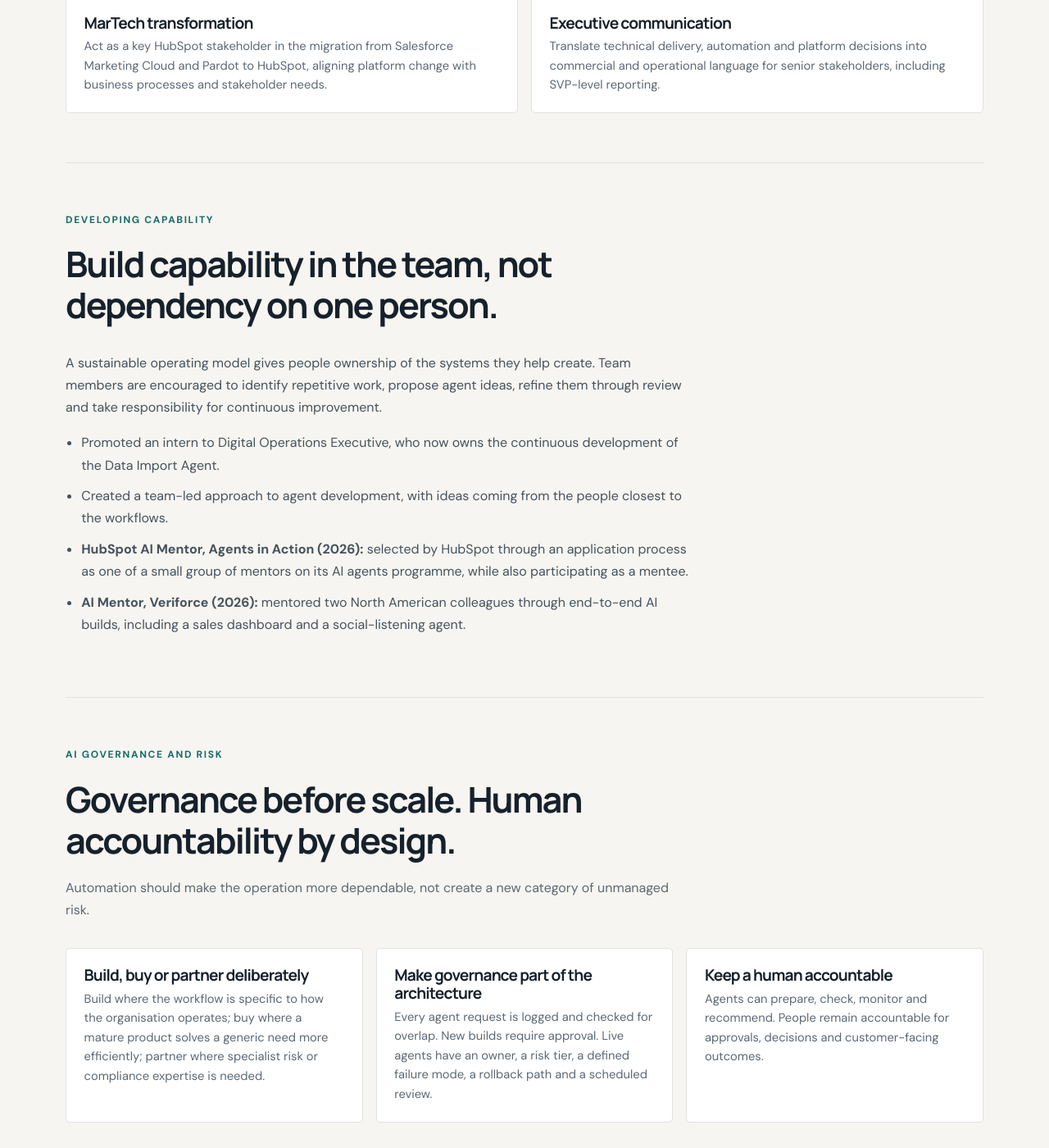
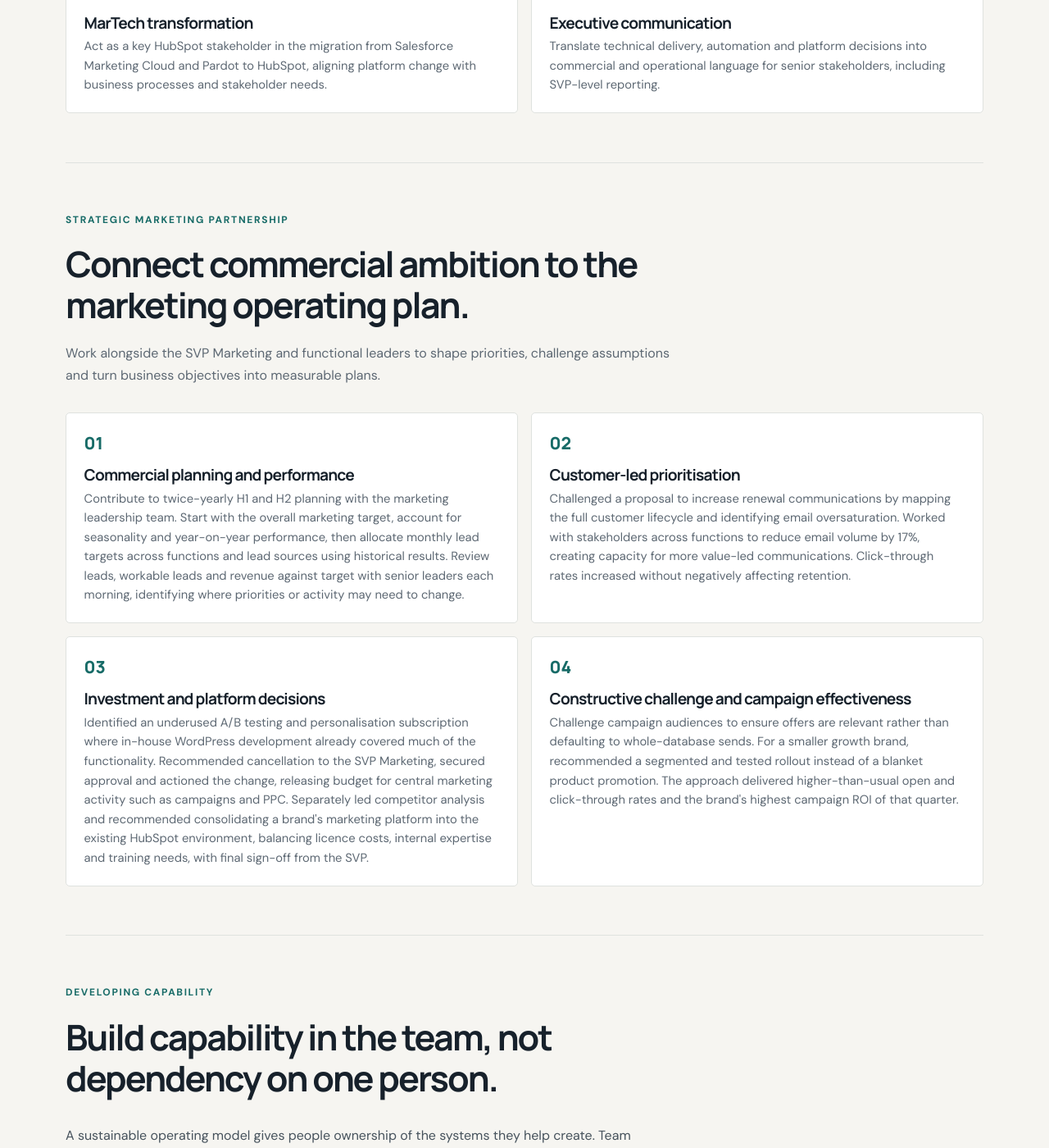
Before and after one commit to georgefwmurray/Marketing-Operations-Control-Centre, a Jekyll site: the page built from Leadership-&-Strategy.md, in a window 1280 px wide and 1400 px high, scrolled down 2178 px. Shown: the whole window at 82% size. Built offline with Jekyll 4.4.1, drawn with Linux system fonts in a browser that asks for light colours.

Commit message:
Add strategic marketing partnership evidence

```diff
--- a/Leadership-&-Strategy.md
+++ b/Leadership-&-Strategy.md
@@ -50,6 +50,21 @@ description: "Leadership approach, operating model and governance philosophy for
   </div>
 </section>
 
+
+<section class="content-section">
+  <div class="section-heading">
+    <p class="eyebrow">Strategic marketing partnership</p>
+    <h2>Connect commercial ambition to the marketing operating plan.</h2>
+    <p>Work alongside the SVP Marketing and functional leaders to shape priorities, challenge assumptions and turn business objectives into measurable plans.</p>
+  </div>
+  <div class="leadership-grid">
+    <article class="leadership-card"><span class="outcome-number">01</span><h3>Commercial planning and performance</h3><p>Contribute to twice-yearly H1 and H2 planning with the marketing leadership team. Start with the overall marketing target, account for seasonality and year-on-year performance, then allocate monthly lead targets across functions and lead sources using historical results. Review leads, workable leads and revenue against target with senior leaders each morning, identifying where priorities or activity may need to change.</p></article>
+    <article class="leadership-card"><span class="outcome-number">02</span><h3>Customer-led prioritisation</h3><p>Challenged a proposal to increase renewal communications by mapping the full customer lifecycle and identifying email oversaturation. Worked with stakeholders across functions to reduce email volume by 17%, creating capacity for more value-led communications. Click-through rates increased without negatively affecting retention.</p></article>
+    <article class="leadership-card"><span class="outcome-number">03</span><h3>Investment and platform decisions</h3><p>Identified an underused A/B testing and personalisation subscription where in-house WordPress development already covered much of the functionality. Recommended cancellation to the SVP Marketing, secured approval and actioned the change, releasing budget for central marketing activity such as campaigns and PPC. Separately led competitor analysis and recommended consolidating a brand's marketing platform into the existing HubSpot environment, balancing licence costs, internal expertise and training needs, with final sign-off from the SVP.</p></article>
+    <article class="leadership-card"><span class="outcome-number">04</span><h3>Constructive challenge and campaign effectiveness</h3><p>Challenge campaign audiences to ensure offers are relevant rather than defaulting to whole-database sends. For a smaller growth brand, recommended a segmented and tested rollout instead of a blanket product promotion. The approach delivered higher-than-usual open and click-through rates and the brand's highest campaign ROI of that quarter.</p></article>
+  </div>
+</section>
+
 <section class="content-section">
   <div class="section-heading">
     <p class="eyebrow">Developing capability</p>
```
